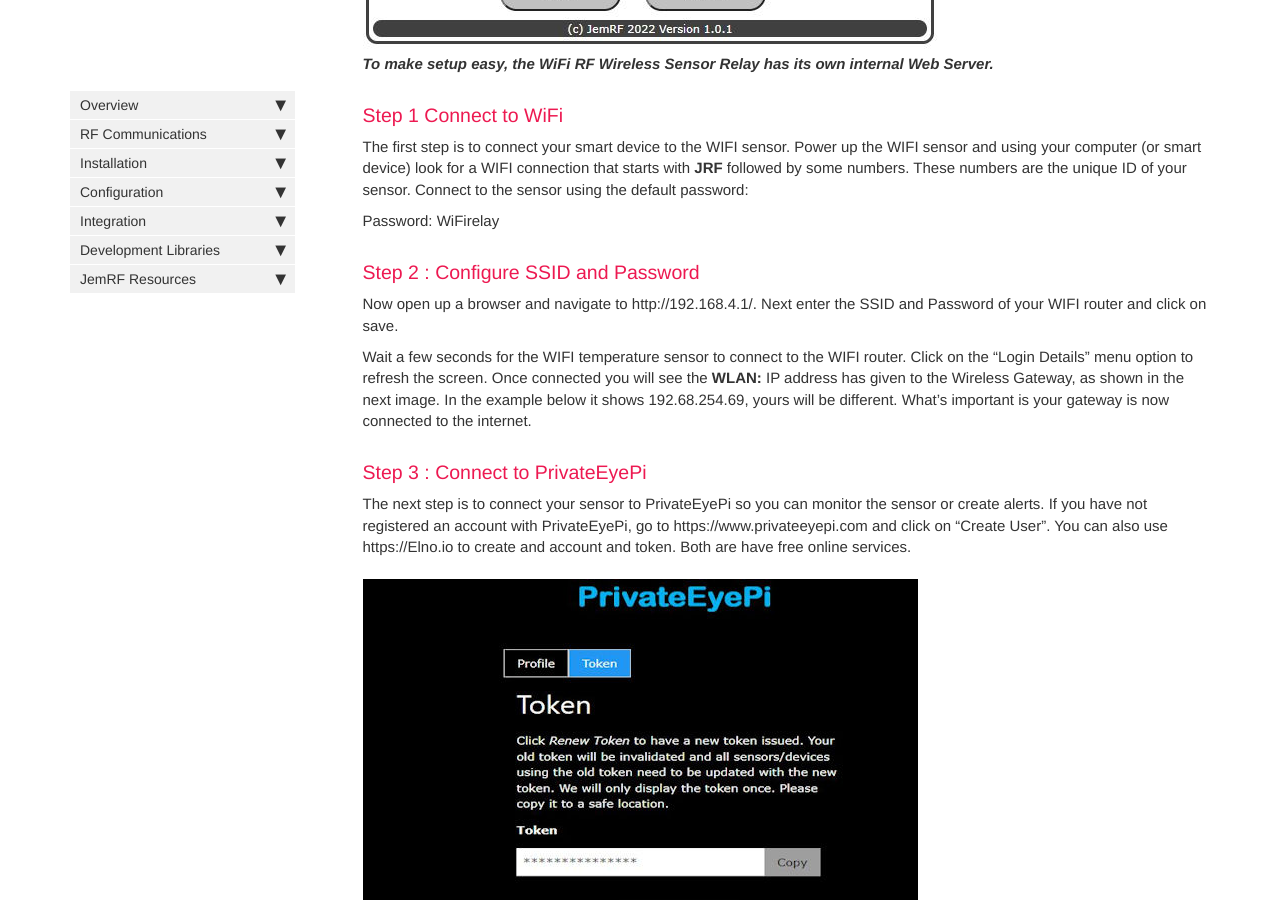
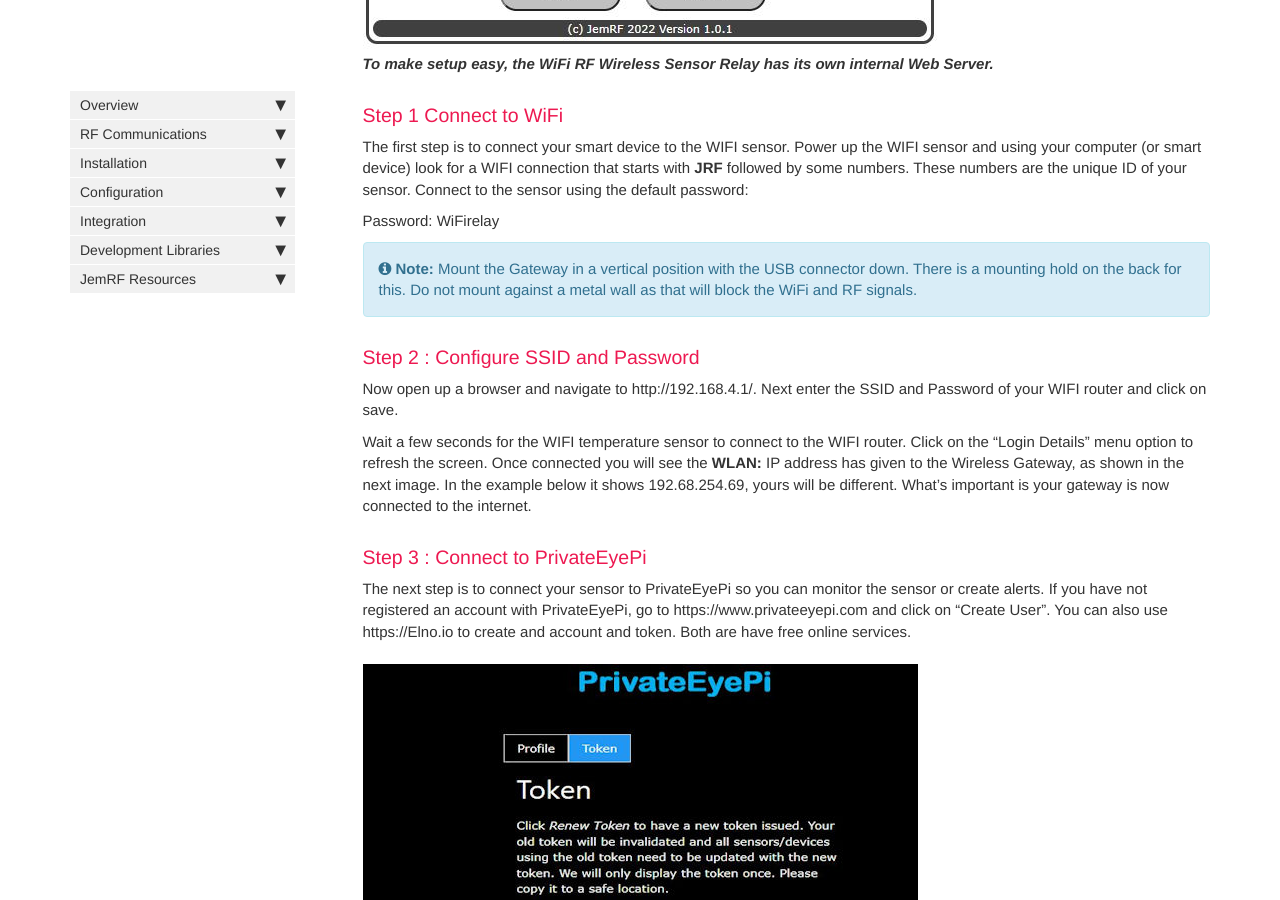
Before and after one commit to JemRF/RF-Documentation, a Jekyll site: the page built from pages/mydoc/wifi-rf-relay.md, in a window 1280 px wide and 900 px high, scrolled down 1740 px. Built offline with Jekyll 4.4.1, drawn with Linux system fonts in a browser that asks for light colours; comment, search, counter and statistics services are not loaded.

Commit message:
Add note on mounting WiFi Gateway

```diff
--- a/pages/mydoc/wifi-rf-relay.md
+++ b/pages/mydoc/wifi-rf-relay.md
@@ -35,6 +35,8 @@ The first step is to connect your smart device to the WIFI sensor. Power up the
 
 Password: WiFirelay
 
+{% include note.html content="Mount the Gateway in a vertical position with the USB connector down. There is a mounting hold on the back for this. Do not mount against a metal wall as that will block the WiFi and RF signals."%}
+
 ### Step 2 : Configure SSID and Password
 Now open up a browser  and navigate to http://192.168.4.1/. Next enter the SSID and Password of your WIFI router and click on save.
 
```
